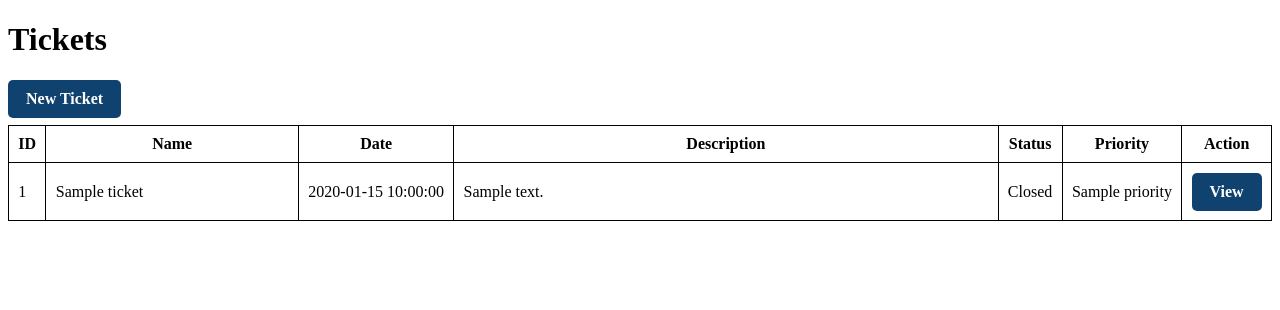
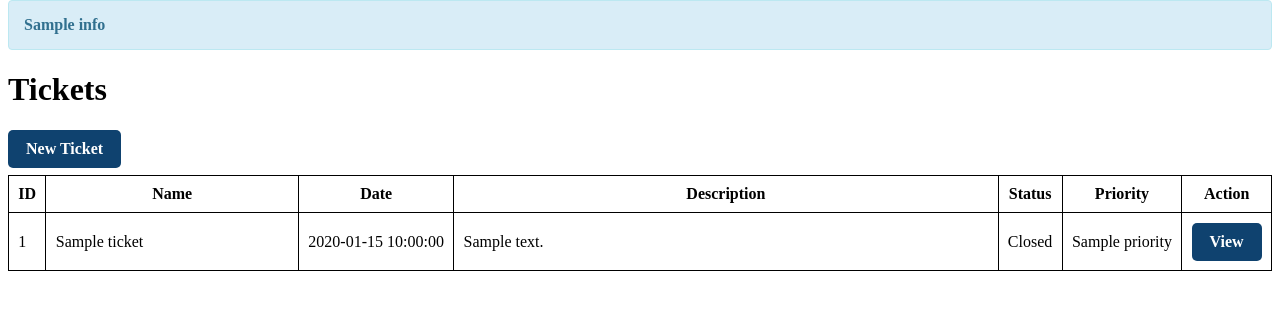
Before and after one commit to stack-tracers/titanhelp, a Flask app: template templates/index.html in a window 1280 px wide. Shown: the part 108-418 px from the top of the page. Run offline with Flask 3, Linux system fonts and the light colour scheme; the template is opened without the code that fills it: most values are stand-ins (such as "Sample title", 1, 10 or a date in 2020); some libraries are stand-ins or nearby versions.

Commit message:
feat(presentation): basic alert system

```diff
--- a/static/style.css
+++ b/static/style.css
@@ -50,3 +50,38 @@ form {
     width: 60%;
     overflow-wrap: anywhere;
 }
+/*
+Borrowed from bootsrtrap
+https://maxcdn.bootstrapcdn.com/bootstrap/3.3.7/css/bootstrap.min.css
+*/
+.alert{
+    padding:15px;
+    margin-bottom:20px;
+    border:1px solid transparent;
+    border-radius:4px;
+    font-weight:700;
+}
+.alert-success{
+    color:#3c763d;
+    background-color:#dff0d8;
+    border-color:#d6e9c6
+}
+.alert-success hr{
+    border-top-color:#c9e2b3
+}
+.alert-info{
+    color:#31708f;
+    background-color:#d9edf7;
+    border-color:#bce8f1
+}
+.alert-info hr{
+    border-top-color:#a6e1ec
+}
+.alert-danger{
+    color:#a94442;
+    background-color:#f2dede;
+    border-color:#ebccd1
+}
+.alert-danger hr{
+    border-top-color:#e4b9c0
+}
--- a/templates/base.html
+++ b/templates/base.html
@@ -8,6 +8,7 @@
     <header>
         <img src="{{ url_for('static', filename='titanhelp.png') }}" alt="TitanHelp">
     </header>
+    {% include 'includes/_messages.html' %}
 
     <div class="content">
         {% block content %}{% endblock %}
--- /dev/null
+++ b/templates/includes/_messages.html
@@ -0,0 +1,9 @@
+{% if error %}
+    <div class="alert alert-danger">{{error}}</div>
+{% endif %}
+{% if msg %}
+    <div class="alert alert-success">{{msg}}</div>
+{% endif %}
+{% if info %}
+    <div class="alert alert-info">{{info}}</div>
+{% endif %}
```
